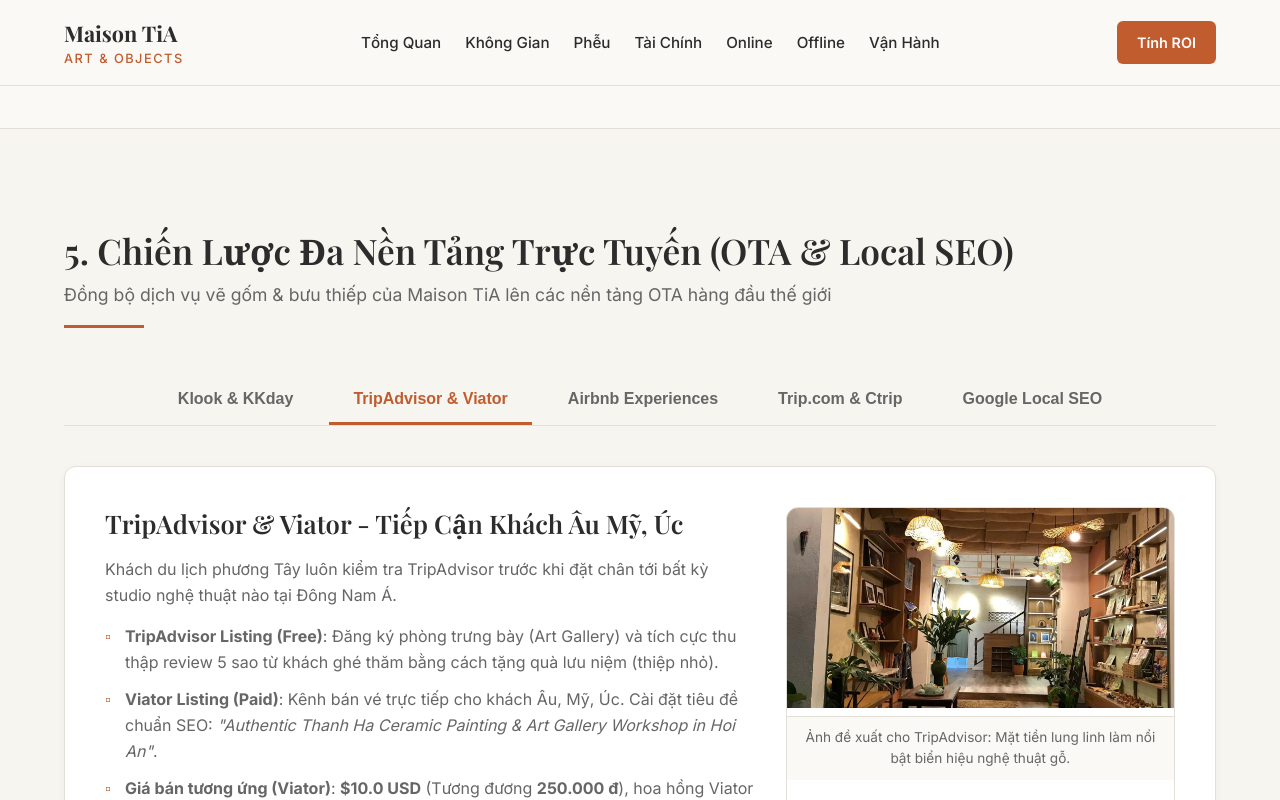
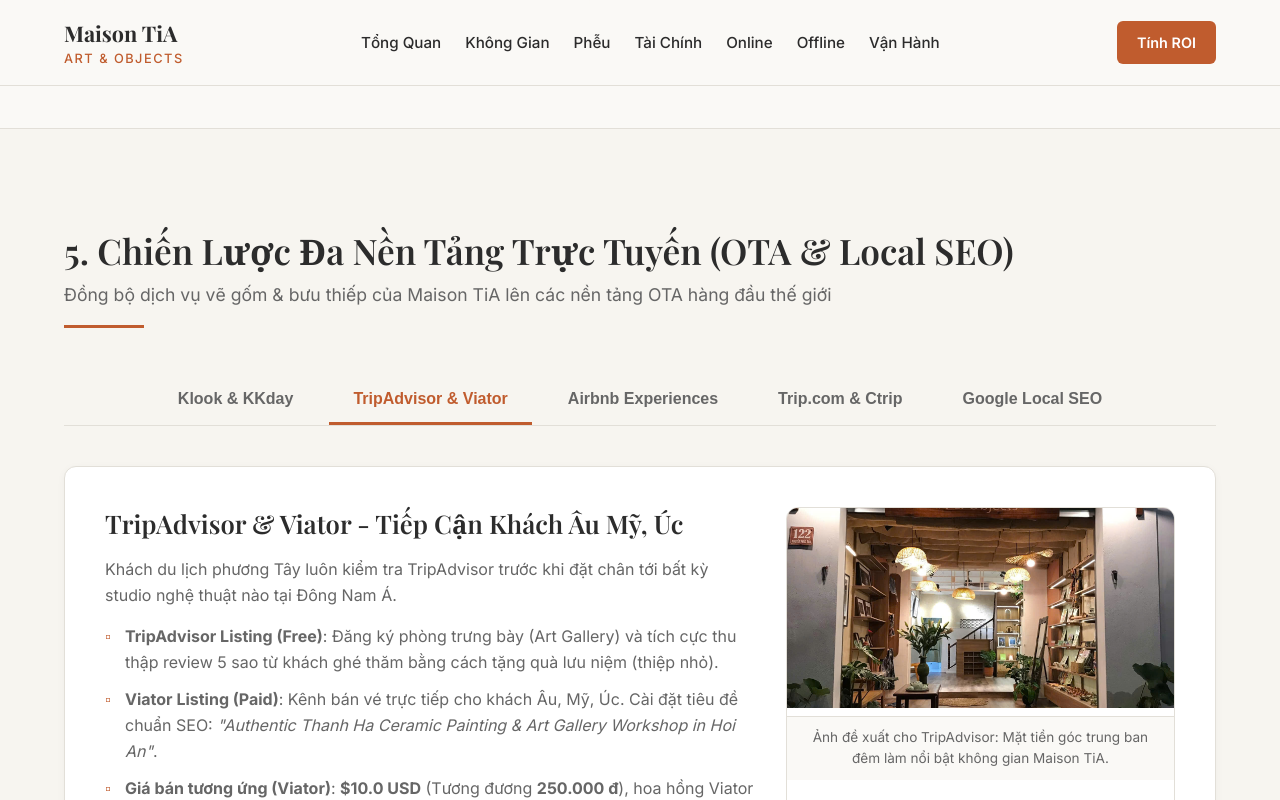
Before and after one commit to hungpixi/phongtranh, a plain HTML site: page index.html in a window 1280 px wide. Both pictures are taken after a click on the button "TripAdvisor & Viator". Shown: the part 4613-5413 px from the top of the page. Drawn offline with nearby package versions, Linux system fonts and the light colour scheme; a web font is replaced by a local one.

Commit message:
Change TripAdvisor tab image to storefront_night_medium

```diff
--- a/index.html
+++ b/index.html
@@ -381,8 +381,8 @@
                         </ul>
                     </div>
                     <div class="tab-img-card">
-                        <img src="assets/storefront/storefront_night_close.jpg" alt="Cận cảnh biển hiệu gỗ">
-                        <p class="caption">Ảnh đề xuất cho TripAdvisor: Mặt tiền lung linh làm nổi bật biển hiệu nghệ thuật gỗ.</p>
+                        <img src="assets/storefront/storefront_night_medium.jpg" alt="Mặt tiền góc trung ban đêm">
+                        <p class="caption">Ảnh đề xuất cho TripAdvisor: Mặt tiền góc trung ban đêm làm nổi bật không gian Maison TiA.</p>
                     </div>
                 </div>
             </div>
```
